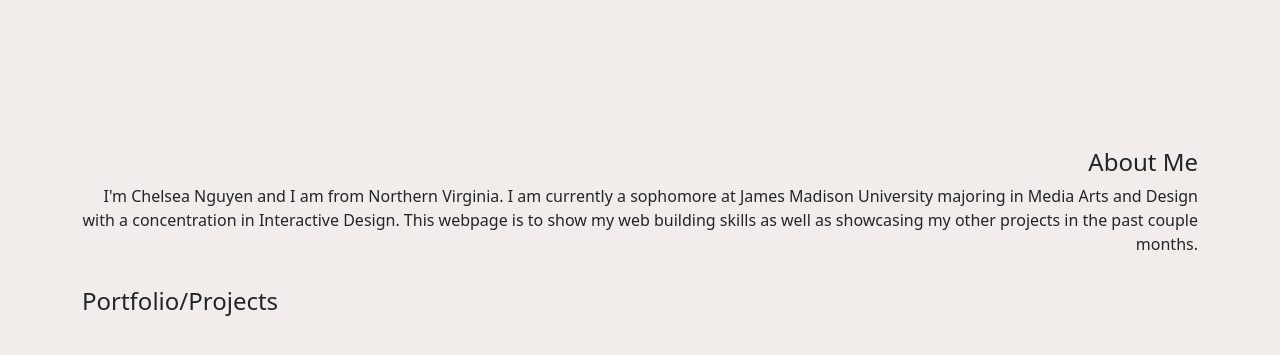
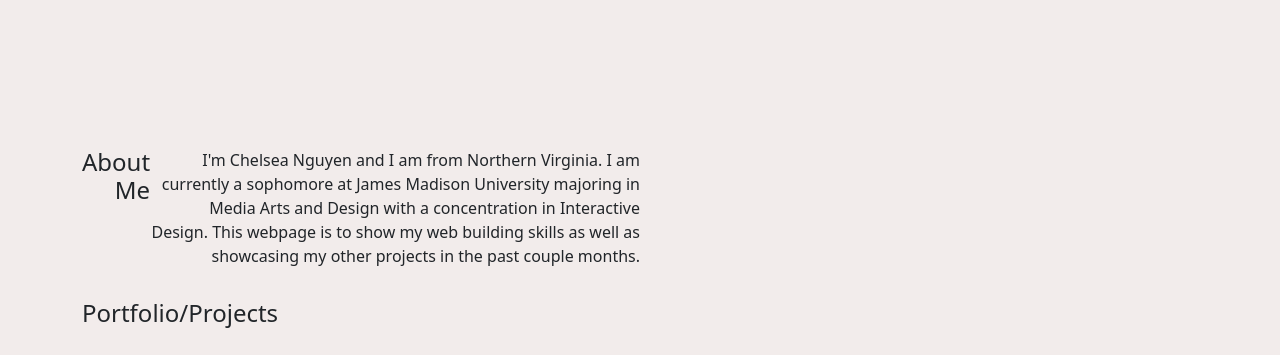
Before and after one commit to chelseangyn/chelseangyn.github.io, a plain HTML site: page index.html in a window 1280 px wide. Shown: the part 386-741 px from the top of the page. Drawn offline with nearby package versions, Linux system fonts and the light colour scheme; grey boxes are pictures that could not be loaded.

Commit message:
about me

```diff
--- a/custom.css
+++ b/custom.css
@@ -52,8 +52,10 @@ body {
 
 /*About Me*/
 .about-me {
-    width: -50%;
-    text-align:right;
+    width: 50%;
+    display: flex;
+    justify-content: flex-end;
+    text-align: right;
 }
 
 /* Portfolio */
```
